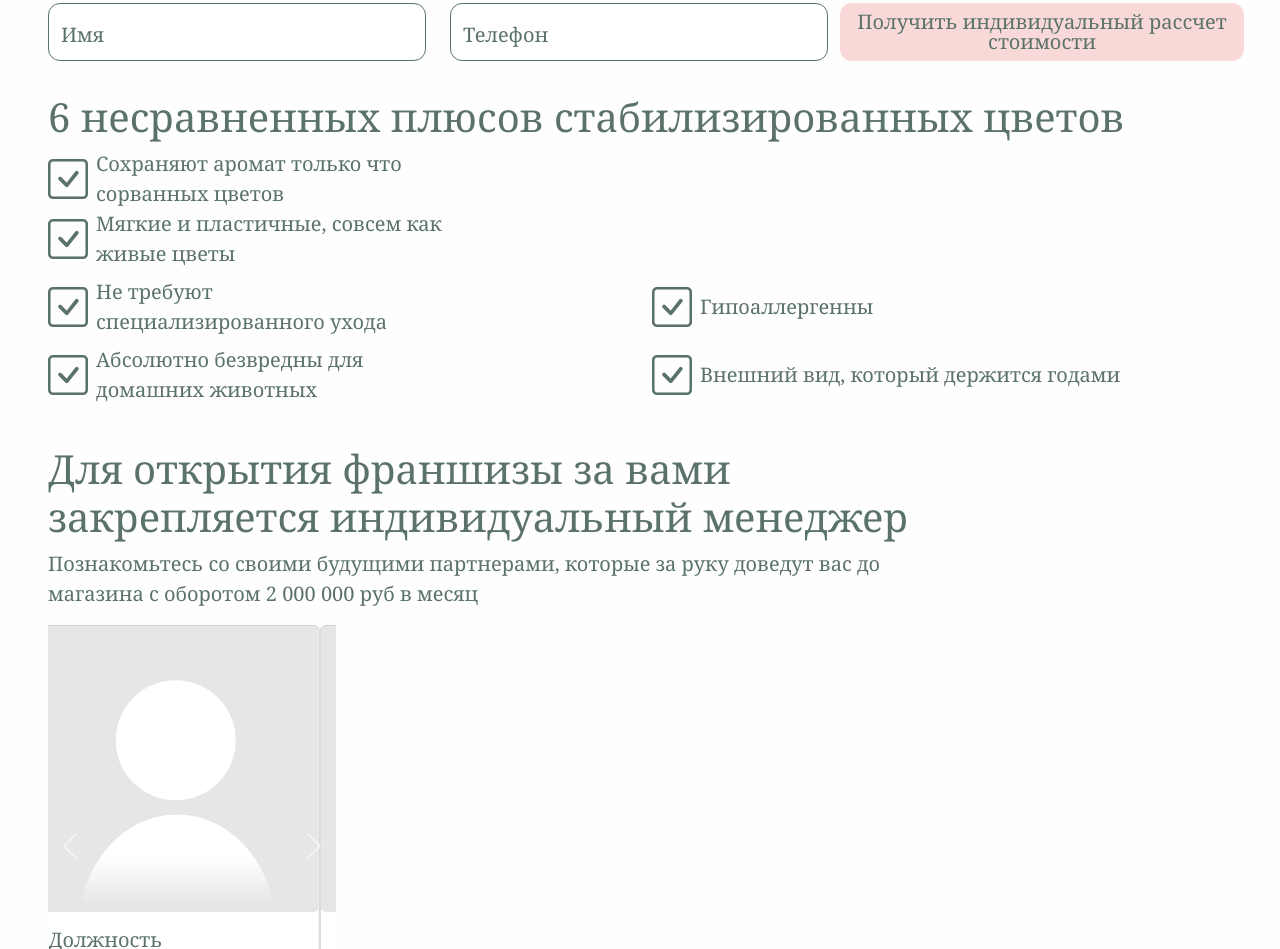
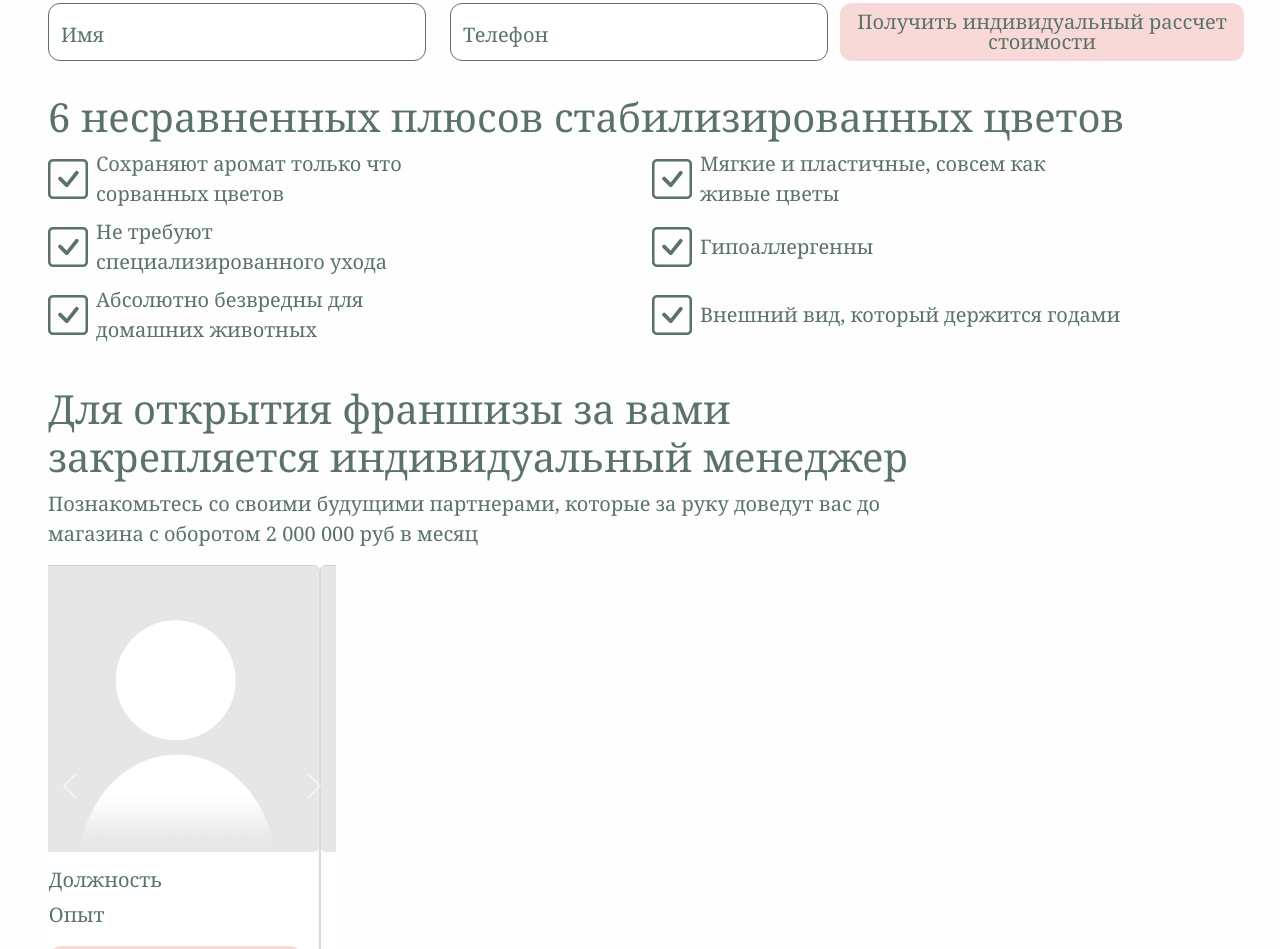
Before and after one commit to YanchikSivova/flowers_business, a plain HTML site: page index.html in a window 1280 px wide. Shown: the part 3274-4223 px from the top of the page. Drawn offline with nearby package versions, Linux system fonts and the light colour scheme.

Commit message:
feat: even more adaptive...

```diff
--- a/index.html
+++ b/index.html
@@ -245,7 +245,7 @@
         <div class="pros py-3">
             <h1 class=" pros__header">6 несравненных плюсов стабилизированных цветов</h1>
 
-            <div class="row-md pros__row mb-2">
+            <div class="row pros__row mb-2">
                 <div class="col pros__item d-flex align-items-center gap-2">
                     <i class="bi bi-check-square fs-1"></i>
                     <p class="pros__item-text m-0">Сохраняют аромат только что</br>сорванных цветов</p>
```
